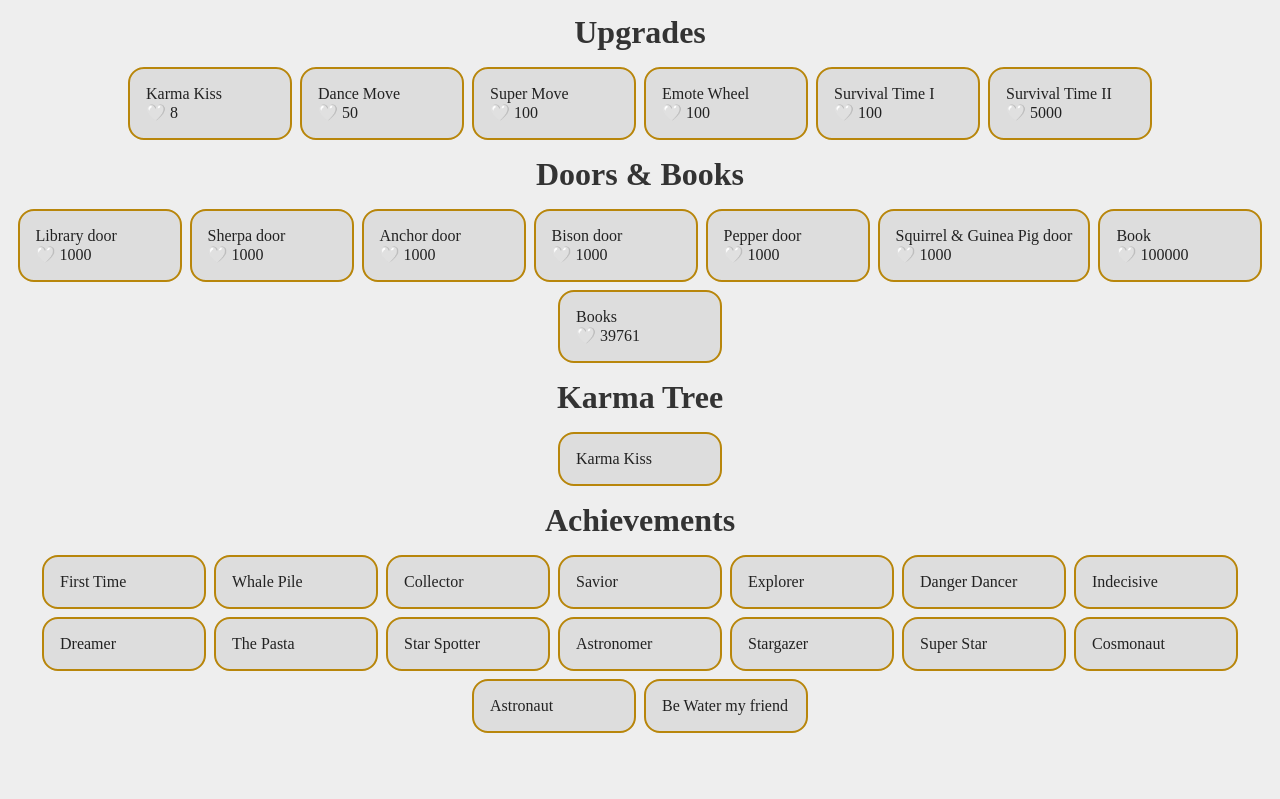
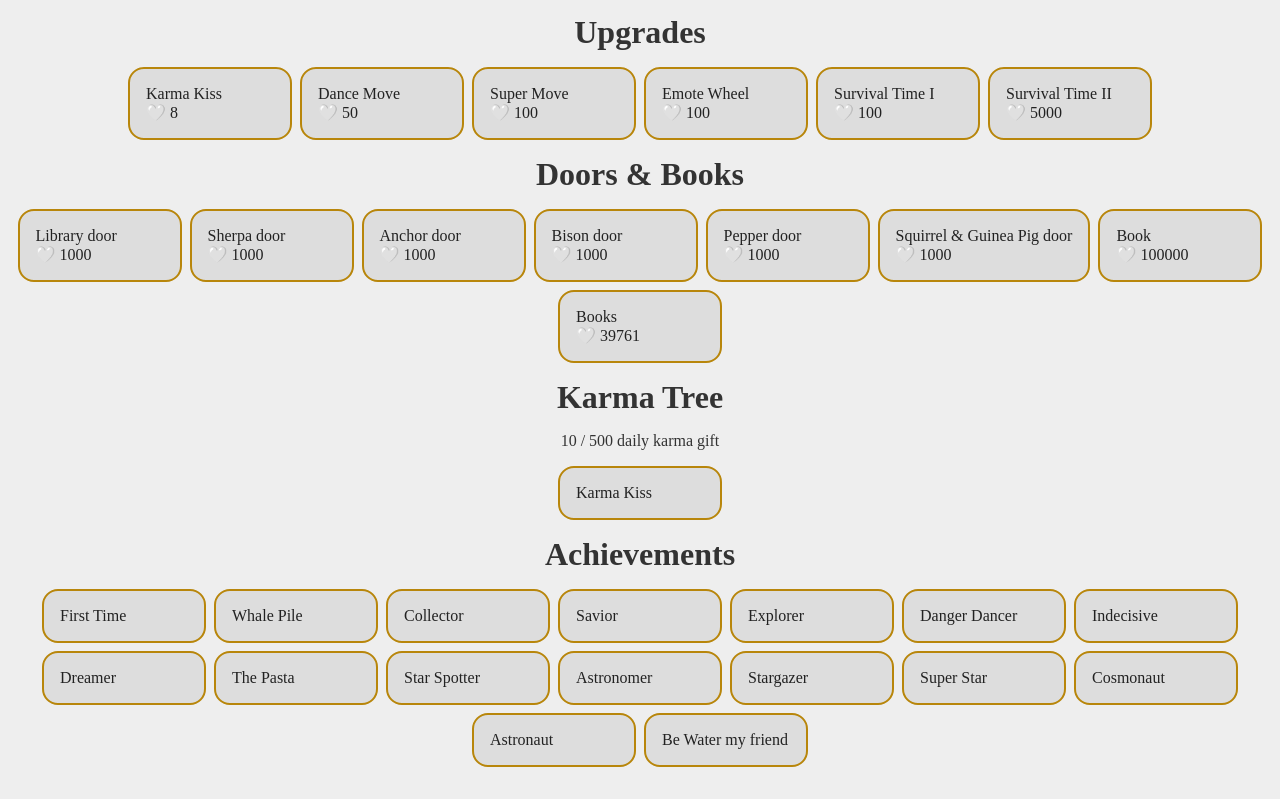
Before and after one commit to A1rPun/karmazoo, an Angular app: page / in a window 1280 px wide. Shown: the part 1457-2256 px from the top of the page. Before the commit the page ends 2222 px from the top, so only its background shows below. Built offline with nearby package versions, Linux system fonts and the light colour scheme.

Commit message:
Add karma gift

```diff
--- a/src/app/app.component.html
+++ b/src/app/app.component.html
@@ -85,6 +85,7 @@
     </div>
   </div>
   <h1>Karma Tree</h1>
+  <span>{{ karmaGiftDisplay() }} / 500 daily karma gift</span>
   @if (spoilers) {
     <zoo-toggle
       title="Unlock all tree secrets"
--- a/src/app/app.component.ts
+++ b/src/app/app.component.ts
@@ -47,6 +47,7 @@ export class AppComponent {
   karmaItemsDisplay = computed(() => this.karmaItems().toLocaleString());
   karmaOtherDisplay = computed(() => this.karmaOther().toLocaleString());
   karmaDisplay = computed(() => this.karma().toLocaleString());
+  karmaGiftDisplay = computed(() => this.tree().filter(x => x.state ?? 0 > 0).length * 50 || 10);
   secrets = computed(() => {
     return this.forms().filter(x => (x.state ?? 0 > 0) && x.secret).length
       + this.items().filter(x => (x.state ?? 0 > 0) && x.secret).length
```
